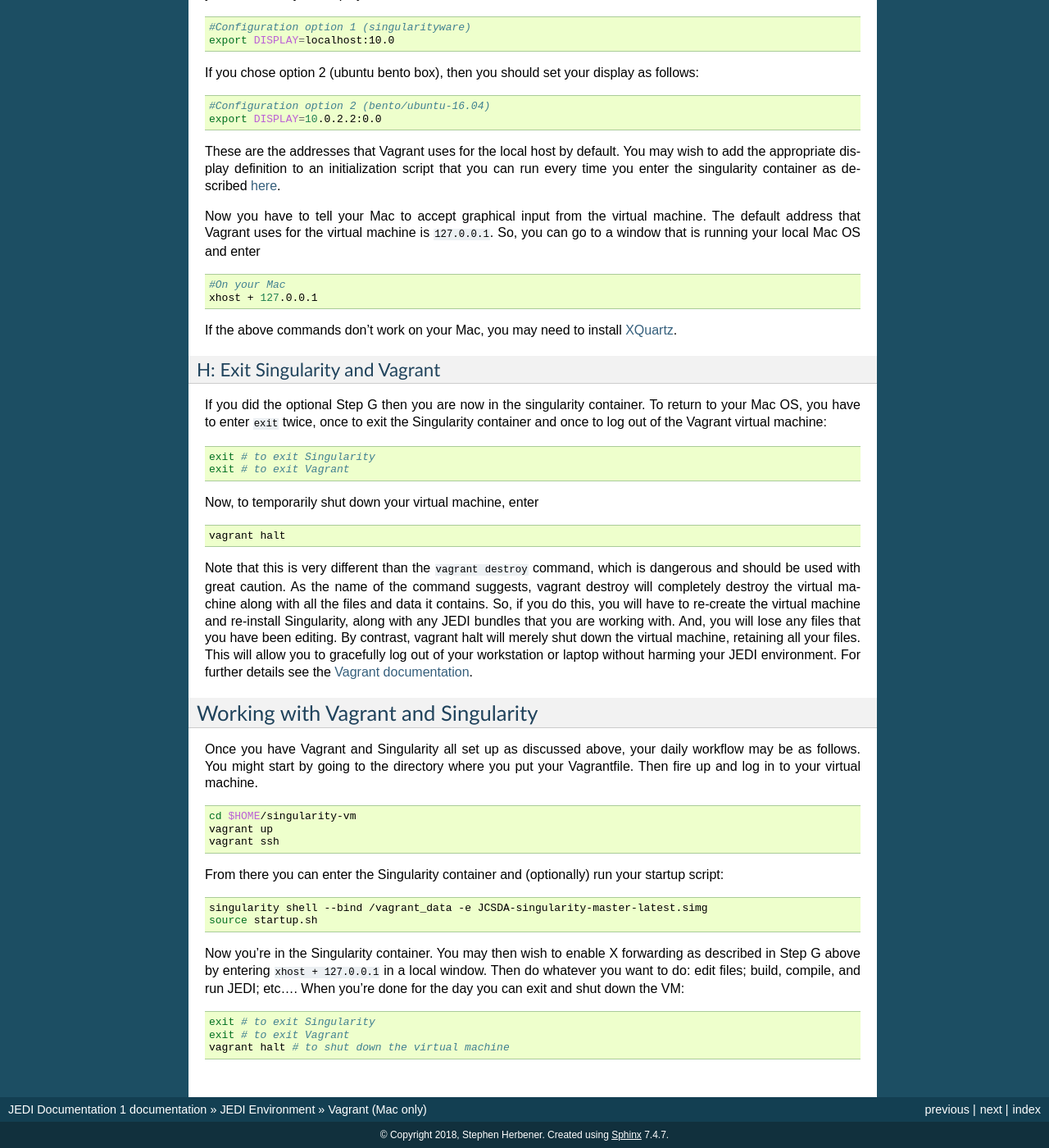
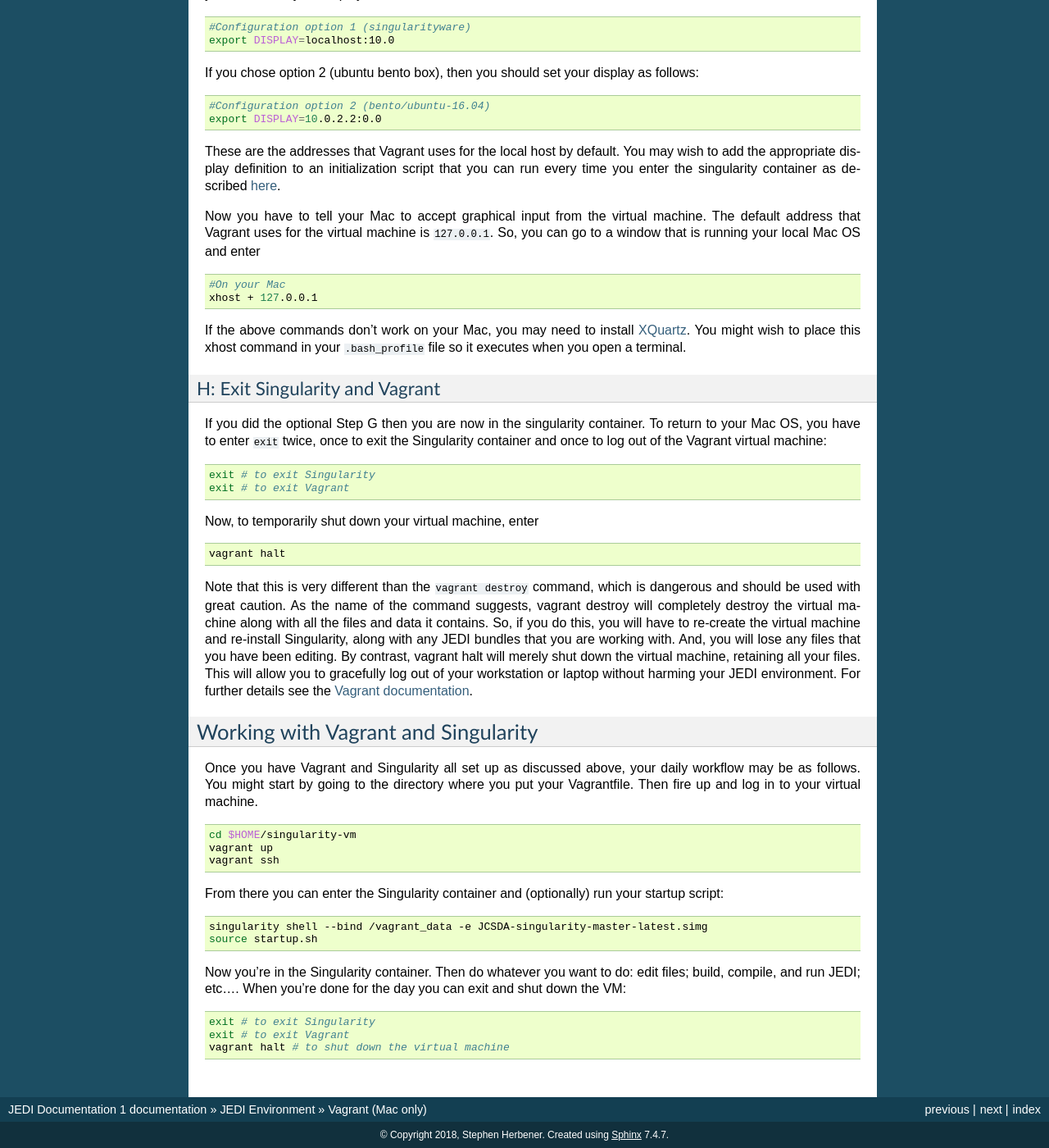
Before and after one commit to JCSDA/jedi-docs, a Sphinx documentation site: the page built from docs/developer/jedi_environment/vagrant.rst, in a window 1280 px wide and 1400 px high, scrolled down 2825 px. Shown: the whole window at 82% size. Built offline with Sphinx 7.4.7, drawn with Linux system fonts in a browser that asks for light colours.

Commit message:
Minor modification to Vagrant page

```diff
--- a/docs/developer/jedi_environment/vagrant.rst
+++ b/docs/developer/jedi_environment/vagrant.rst
@@ -151,7 +151,7 @@ Now you have to tell your Mac to accept graphical input from the virtual machine
    #On your Mac
    xhost + 127.0.0.1
 
-If the above commands don't work on your Mac, you may need to install `XQuartz <https://www.xquartz.org/>`_.
+If the above commands don't work on your Mac, you may need to install `XQuartz <https://www.xquartz.org/>`_.  You might wish to place this xhost command in your :code:`.bash_profile` file so it executes when you open a terminal.
 
 .. _vagrant-jedi:
 
@@ -191,7 +191,7 @@ From there you can enter the Singularity container and (optionally) run your sta
   singularity shell --bind /vagrant_data -e JCSDA-singularity-master-latest.simg
   source startup.sh
 
-Now you're in the Singularity container.  You may then wish to enable X forwarding as described in Step G above by entering :code:`xhost + 127.0.0.1` in a local window.  Then do whatever you want to do: edit files; build, compile, and run JEDI; etc....   When you're done for the day you can exit and shut down the VM:
+Now you're in the Singularity container.  Then do whatever you want to do: edit files; build, compile, and run JEDI; etc....   When you're done for the day you can exit and shut down the VM:
 
 .. code:: bash
 
```
